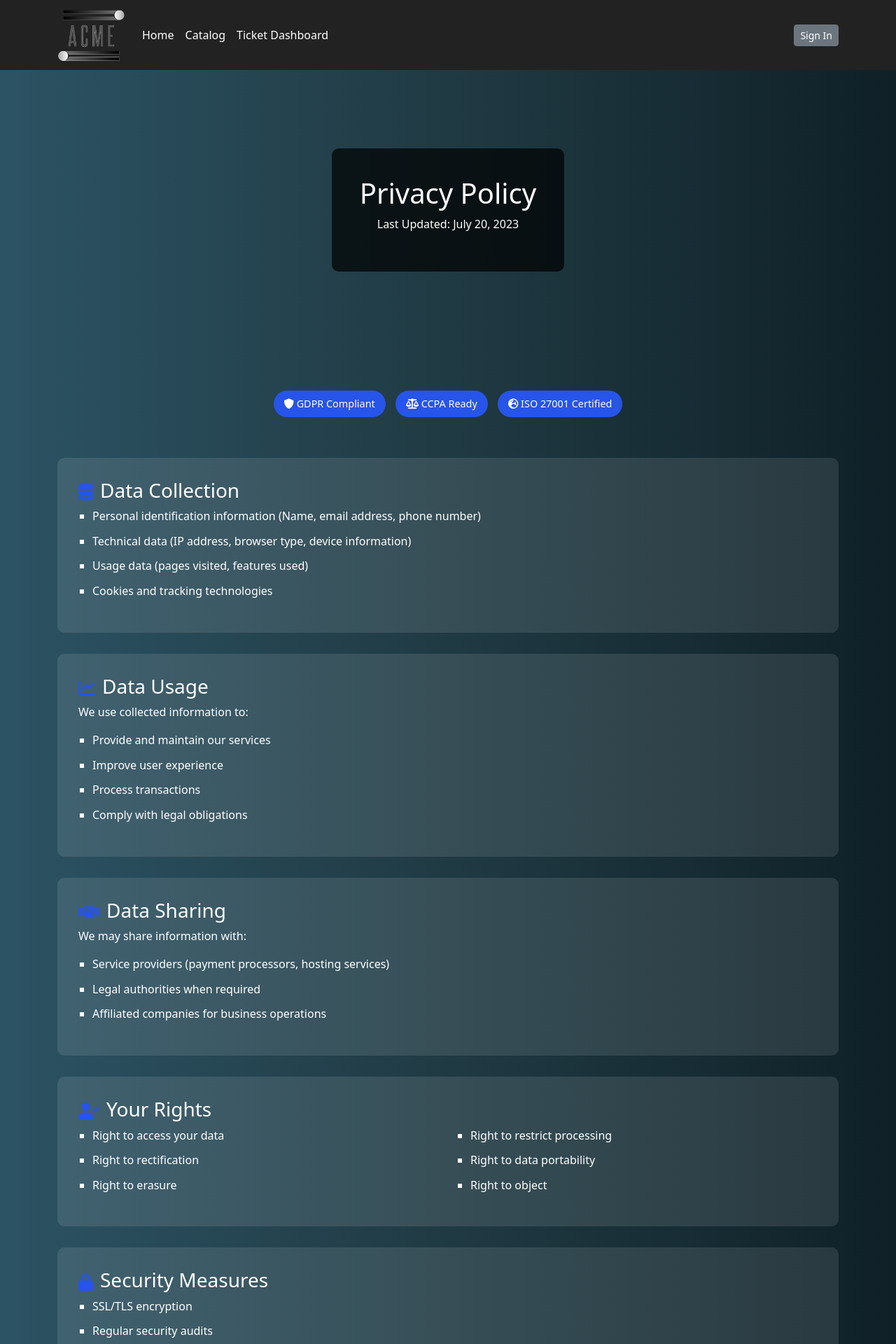
After one commit to Ronghui-Lin/ee1037-groupg, a Django app: page /policy/ in a window 1280 px wide. The commit adds this page. Shown: the top 1920 px of the page at 70% size. Run offline with Django 5.2, Linux system fonts and the light colour scheme.

Commit message:
added policy page sample

```diff
--- /dev/null
+++ b/acme/static/acme/css/policy.css
@@ -0,0 +1,126 @@
+/* policy.css */
+
+/* Global styles */
+html,
+body {
+  height: 100%;
+  margin: 0;
+  padding: 0;
+  background: linear-gradient(to right, #2c5364, #203a43, #0f2027);
+  color: #fff;
+  display: flex;
+  flex-direction: column;
+}
+
+/* Navigation Bar */
+.navbar {
+  background-color: #222 !important;
+  height: 100px;
+}
+
+.navbar-brand {
+  height: 100%;
+}
+
+.navbar-brand img {
+  height: 100%;
+  width: auto;
+}
+
+.navbar .nav-link {
+  color: #fff !important;
+  transition: color 0.3s;
+}
+
+.navbar .nav-link:hover {
+  color: #2754e9 !important;
+}
+
+/* Policy Hero Section */
+.policy-hero {
+  height: 400px;
+  background-attachment: scroll;
+  display: flex;
+  align-items: center;
+  justify-content: center;
+  text-align: center;
+  position: relative;
+}
+
+.policy-hero .hero-overlay {
+  background: rgba(0, 0, 0, 0.7);
+  padding: 40px;
+  border-radius: 10px;
+  max-width: 800px;
+  margin: 0 auto;
+}
+
+/* Policy Content Sections */
+.policy-section {
+  background: rgba(255, 255, 255, 0.1);
+  border-radius: 10px;
+  padding: 30px;
+  margin-bottom: 30px;
+  transition: transform 0.3s ease, box-shadow 0.3s ease;
+}
+
+.policy-section:hover {
+  transform: translateY(-5px);
+  box-shadow: 0 10px 20px rgba(0, 0, 0, 0.2);
+}
+
+/* Compliance Badges */
+.compliance-badge {
+  background: #2754e9;
+  padding: 8px 15px;
+  border-radius: 20px;
+  font-size: 0.9rem;
+  margin: 10px 5px;
+  display: inline-block;
+  transition: all 0.3s ease;
+}
+
+.compliance-badge:hover {
+  background: #1a3aa3;
+  transform: scale(1.05);
+}
+
+/* Policy Lists */
+.policy-list {
+  list-style-type: square;
+  padding-left: 20px;
+}
+
+.policy-list li {
+  margin-bottom: 10px;
+  line-height: 1.6;
+}
+
+/* Regulation Icons */
+.regulation-icon {
+  color: #2754e9;
+  font-size: 1.5rem;
+  margin-right: 10px;
+  vertical-align: middle;
+}
+
+/* Responsive Adjustments */
+@media (max-width: 768px) {
+  .policy-hero {
+    height: 300px;
+  }
+
+  .policy-hero .hero-overlay {
+    padding: 20px;
+  }
+
+  .policy-section {
+    padding: 20px;
+  }
+
+  .compliance-badge {
+    display: block;
+    margin: 10px auto;
+    width: fit-content;
+  }
+}
--- a/acme/templates/acme/FAQ.html
+++ b/acme/templates/acme/FAQ.html
@@ -126,7 +126,7 @@
                     <h4>Support</h4>
                     <ul class="list-unstyled">
                         <li><a href="{% url 'contact' %}" class="text-white">Contact Us</a></li>
-                        <li><a href="#" class="text-white">Privacy Policy</a></li>
+                        <li><a href="{% url 'policy' %}" class="text-white">Privacy Policy</a></li>
                     </ul>
                 </div>
                 <div class="col-md-4 text-center">
--- a/acme/templates/acme/abt.html
+++ b/acme/templates/acme/abt.html
@@ -109,7 +109,7 @@
                     <h4>Support</h4>
                     <ul class="list-unstyled">
                         <li><a href="{% url 'contact' %}" class="text-white">Contact Us</a></li>
-                        <li><a href="#" class="text-white">Privacy Policy</a></li>
+                        <li><a href="{% url 'policy' %}" class="text-white">Privacy Policy</a></li>
                     </ul>
                 </div>
                 <div class="col-md-4 text-center">
--- a/acme/templates/acme/catalog.html
+++ b/acme/templates/acme/catalog.html
@@ -144,7 +144,7 @@
                     <h4>Support</h4>
                     <ul class="list-unstyled">
                         <li><a href="{% url 'contact' %}">Contact Us</a></li>
-                        <li><a href="#">Privacy Policy</a></li>
+                        <li><a href="{% url 'policy' %}">Privacy Policy</a></li>
                     </ul>
                 </div>
                 <div class="col-md-4 text-center">
--- a/acme/templates/acme/contact.html
+++ b/acme/templates/acme/contact.html
@@ -88,8 +88,8 @@
                 <div class="col-md-4">
                     <h4>Support</h4>
                     <ul class="list-unstyled">
-                        <li><a href="contact.html" class="text-white">Contact Us</a></li>
-                        <li><a href="#" class="text-white">Privacy Policy</a></li>
+                        <li><a href="{% url 'contact' %}" class="text-white">Contact Us</a></li>
+                        <li><a href="{% url 'policy' %}" class="text-white">Privacy Policy</a></li>
                     </ul>
                 </div>
                 <div class="col-md-4 text-center">
--- a/acme/templates/acme/index.html
+++ b/acme/templates/acme/index.html
@@ -106,7 +106,7 @@
                 <h4>Support</h4>
                 <ul class="list-unstyled">
                     <li><a href="{% url 'contact' %}" class="text-white">Contact Us</a></li>
-                    <li><a href="#" class="text-white">Privacy Policy</a></li>
+                    <li><a href="{% url 'policy' %}" class="text-white">Privacy Policy</a></li>
                 </ul>
             </div>
             <div class="col-md-4 text-center">
--- /dev/null
+++ b/acme/templates/acme/policy.html
@@ -0,0 +1,188 @@
+<!DOCTYPE html>
+<html lang="en">
+<head>
+  {% load static %}
+  <meta charset="UTF-8">
+  <meta name="viewport" content="width=device-width, initial-scale=1.0">
+  <title>ACME Manufacturing Corp. - Privacy Policy</title>
+  <link rel="stylesheet" href="https://cdn.jsdelivr.net/npm/bootstrap@5.3.0/dist/css/bootstrap.min.css">
+  <link rel="stylesheet" href="https://cdnjs.cloudflare.com/ajax/libs/font-awesome/6.0.0/css/all.min.css">
+  <link rel="stylesheet" href="{% static 'acme/css/policy.css' %}">
+</head>
+<body>
+  <!-- Navigation Bar (same as index.html) -->
+  <header>
+    <nav class="navbar navbar-expand-lg navbar-dark">
+      <div class="container">
+        <a class="navbar-brand" href="{% url 'index' %}">
+          <img src="{% static 'acme/images/ACME.png' %}" style="max-height: 75px;">
+        </a>
+        <button class="navbar-toggler" type="button" data-bs-toggle="collapse" data-bs-target="#navbarNav"
+          aria-controls="navbarNav" aria-expanded="false" aria-label="Toggle navigation">
+          <span class="navbar-toggler-icon"></span>
+        </button>
+        <div class="collapse navbar-collapse" id="navbarNav">
+          <ul class="navbar-nav me-auto">
+            <li class="nav-item"><a class="nav-link" href="{% url 'index' %}">Home</a></li>
+            <li class="nav-item"><a class="nav-link" href="{% url 'catalog' %}">Catalog</a></li>
+            <li class="nav-item"><a class="nav-link" href="{% url 'ticketdash' %}">Ticket Dashboard</a></li>
+            {% if user.is_authenticated %}
+            <li class="nav-item"><a class="nav-link" href="{% url 'submit_ticket' %}">Submit Ticket</a></li>
+            {% endif %}
+          </ul>
+          <div class="d-flex align-items-center">
+            {% if user.is_authenticated %}
+              <span class="navbar-text me-3">Welcome, {{ user.username }}!</span>
+              <form action="{% url 'logout' %}" method="post" class="d-inline">
+                {% csrf_token %}
+                <button type="submit" class="btn btn-secondary btn-sm">Sign Out</button>
+              </form>
+            {% else %}
+              <a href="{% url 'signin' %}" class="btn btn-secondary btn-sm">Sign In</a>
+            {% endif %}
+          </div>
+        </div>
+      </div>
+    </nav>
+  </header>
+
+  <main>
+    <!-- Policy Hero Section -->
+    <section class="hero policy-hero">
+      <div class="hero-overlay">
+        <h1>Privacy Policy</h1>
+        <p>Last Updated: July 20, 2023</p>
+      </div>
+    </section>
+
+    <!-- Policy Content -->
+    <div class="container py-5">
+      <!-- Compliance Badges -->
+      <div class="text-center mb-5">
+        <span class="compliance-badge">
+          <i class="fas fa-shield-alt"></i> GDPR Compliant
+        </span>
+        <span class="compliance-badge">
+          <i class="fas fa-balance-scale"></i> CCPA Ready
+        </span>
+        <span class="compliance-badge">
+          <i class="fas fa-globe-europe"></i> ISO 27001 Certified
+        </span>
+      </div>
+
+      <!-- Data Collection -->
+      <div class="policy-section">
+        <h3><i class="fas fa-database regulation-icon"></i>Data Collection</h3>
+        <ul class="policy-list">
+          <li>Personal identification information (Name, email address, phone number)</li>
+          <li>Technical data (IP address, browser type, device information)</li>
+          <li>Usage data (pages visited, features used)</li>
+          <li>Cookies and tracking technologies</li>
+        </ul>
+      </div>
+
+      <!-- Data Usage -->
+      <div class="policy-section">
+        <h3><i class="fas fa-chart-line regulation-icon"></i>Data Usage</h3>
+        <p>We use collected information to:</p>
+        <ul class="policy-list">
+          <li>Provide and maintain our services</li>
+          <li>Improve user experience</li>
+          <li>Process transactions</li>
+          <li>Comply with legal obligations</li>
+        </ul>
+      </div>
+
+      <!-- Data Sharing -->
+      <div class="policy-section">
+        <h3><i class="fas fa-handshake regulation-icon"></i>Data Sharing</h3>
+        <p>We may share information with:</p>
+        <ul class="policy-list">
+          <li>Service providers (payment processors, hosting services)</li>
+          <li>Legal authorities when required</li>
+          <li>Affiliated companies for business operations</li>
+        </ul>
+      </div>
+
+      <!-- User Rights -->
+      <div class="policy-section">
+        <h3><i class="fas fa-user-check regulation-icon"></i>Your Rights</h3>
+        <div class="row">
+          <div class="col-md-6">
+            <ul class="policy-list">
+              <li>Right to access your data</li>
+              <li>Right to rectification</li>
+              <li>Right to erasure</li>
+            </ul>
+          </div>
+          <div class="col-md-6">
+            <ul class="policy-list">
+              <li>Right to restrict processing</li>
+              <li>Right to data portability</li>
+              <li>Right to object</li>
+            </ul>
+          </div>
+        </div>
+      </div>
+
+      <!-- Security Measures -->
+      <div class="policy-section">
+        <h3><i class="fas fa-lock regulation-icon"></i>Security Measures</h3>
+        <ul class="policy-list">
+          <li>SSL/TLS encryption</li>
+          <li>Regular security audits</li>
+          <li>Access control protocols</li>
+          <li>Data anonymization techniques</li>
+        </ul>
+      </div>
+
+      <!-- Contact Information -->
+      <div class="policy-section text-center">
+        <h3><i class="fas fa-envelope regulation-icon"></i>Contact Us</h3>
+        <p>For privacy concerns or data requests:</p>
+        <p>Email: privacy@acme.com</p>
+        <p>Phone: +1 (800) 555-0199</p>
+        <address>
+          Data Protection Officer<br>
+          123 Industrial Way<br>
+          Tech Valley, CA 94105
+        </address>
+      </div>
+    </div>
+  </main>
+
+  <!-- Footer (same as index.html) -->
+  <footer class="site-footer text-white py-4 bg-dark">
+    <div class="container">
+      <div class="row">
+        <div class="col-md-4">
+          <h4>Company</h4>
+          <ul class="list-unstyled">
+            <li><a href="{% url 'about' %}" class="text-white">About Us</a></li>
+            <li><a href="{% url 'services' %}" class="text-white">Services</a></li>
+            <li><a href="{% url 'faq' %}" class="text-white">FAQ</a></li>
+          </ul>
+        </div>
+        <div class="col-md-4">
+          <h4>Support</h4>
+          <ul class="list-unstyled">
+            <li><a href="{% url 'contact' %}" class="text-white">Contact Us</a></li>
+            <li><a href="{% url 'policy' %}" class="text-white">Privacy Policy</a></li>
+          </ul>
+        </div>
+        <div class="col-md-4 text-center">
+          <h4>Connect With Us</h4>
+          <a href="#" class="text-white me-3"><i class="fab fa-facebook fa-lg"></i></a>
+          <a href="#" class="text-white me-3"><i class="fab fa-twitter fa-lg"></i></a>
+          <a href="#" class="text-white"><i class="fab fa-linkedin fa-lg"></i></a>
+        </div>
+      </div>
+      <div class="text-center mt-3">
+        <p>&copy; 2025 ACME Manufacturing Corp. All rights reserved.</p>
+      </div>
+    </div>
+  </footer>
+
+  <script src="https://cdn.jsdelivr.net/npm/bootstrap@5.3.0/dist/js/bootstrap.bundle.min.js"></script>
+</body>
+</html>
--- a/acme/templates/acme/submit_ticket.html
+++ b/acme/templates/acme/submit_ticket.html
@@ -131,7 +131,7 @@
           <h4>Support</h4>
           <ul class="list-unstyled">
             <li><a href="{% url 'contact' %}">Contact Us</a></li>
-            <li><a href="#">Privacy Policy</a></li>
+            <li><a href="{% url 'policy' %}">Privacy Policy</a></li>
           </ul>
         </div>
         <div class="col-md-4 text-center">
--- a/acme/templates/acme/ticketdash.html
+++ b/acme/templates/acme/ticketdash.html
@@ -196,7 +196,7 @@
           <h4>Support</h4>
           <ul class="list-unstyled">
             <li><a href="{% url 'contact' %}" class="text-white">Contact Us</a></li>
-            <li><a href="#" class="text-white">Privacy Policy</a></li>
+            <li><a href="{% url 'policy' %}" class="text-white">Privacy Policy</a></li>
           </ul>
         </div>
         <div class="col-md-4 text-center">
--- a/acme/urls.py
+++ b/acme/urls.py
@@ -12,5 +12,5 @@ urlpatterns = [
     path('signin/', views.signin, name='signin'),
     path('ticketdash/', views.ticketdash, name='ticketdash'),
     path('submit/', views.submit_ticket, name='submit_ticket'),
-    path('faq/', views.faq, name='faq'),
+    path('policy/', views.policy, name='policy'),
 ]
--- a/acme/views.py
+++ b/acme/views.py
@@ -25,6 +25,9 @@ def services(request):
 
 def faq(request):
     return render(request, 'acme/FAQ.html')
+
+def policy(request):
+    return render(request, 'acme/policy.html')
 
 def signup(request):
     return render(request, 'acme/signup.html')
```
